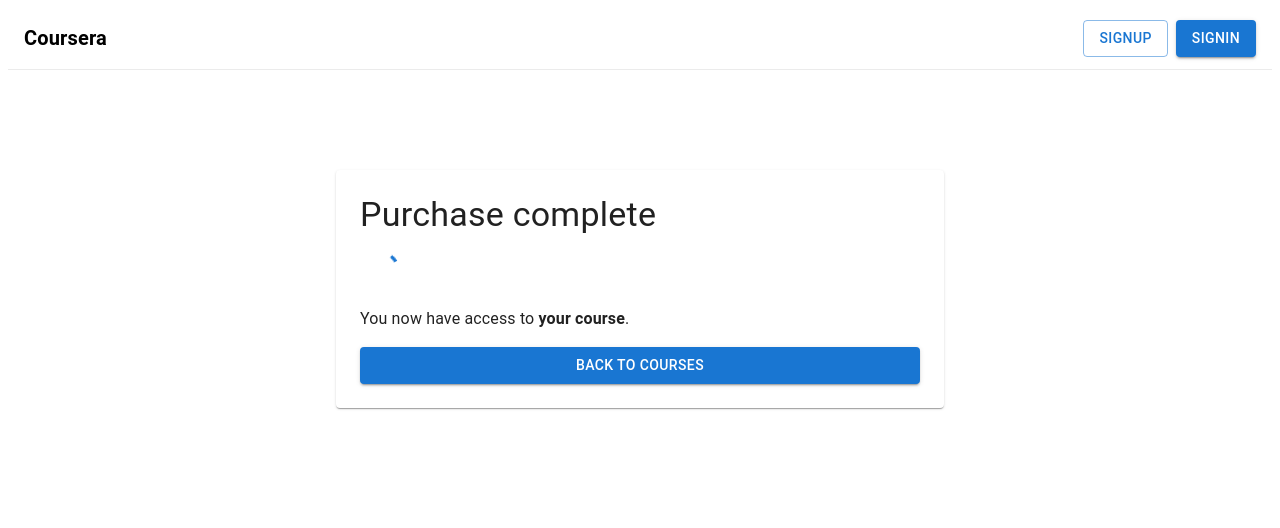
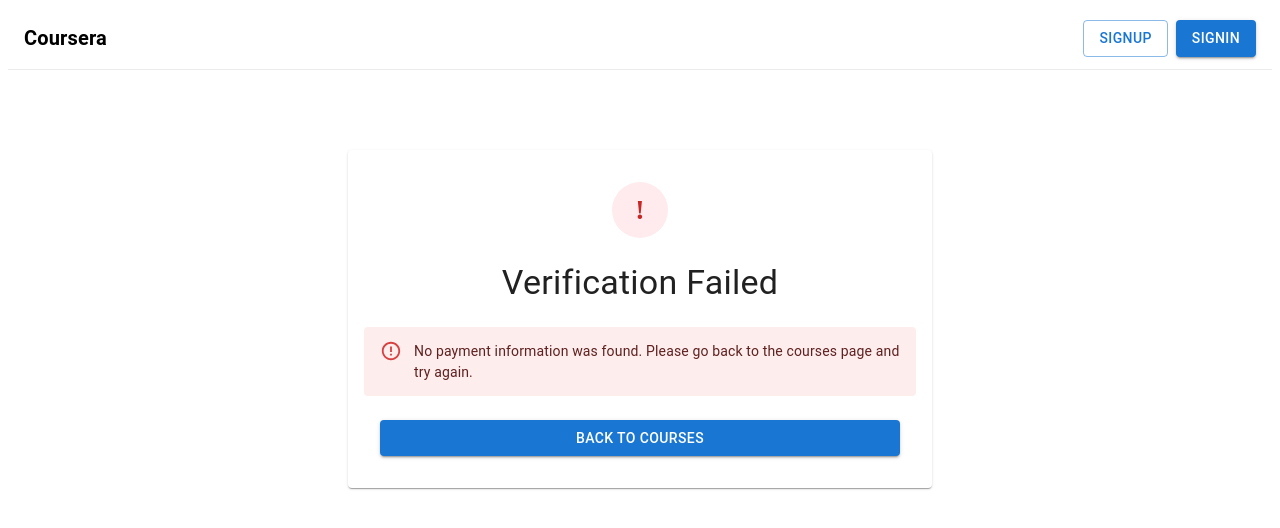
Before and after one commit to ANUKOOL324/Coursecean, a Next.js app: page /success in a window 1280 px wide. Shown: the top 528 px of the page. Built offline with nearby package versions, Linux system fonts and the light colour scheme.

Commit message:
add checkout success and cancel redirect pages

```diff
--- a/src/pages/success.tsx
+++ b/src/pages/success.tsx
@@ -1,52 +1,157 @@
-import { Button, Card, CircularProgress, Stack, Typography } from "@mui/material";
+import { Alert, Button, Card, CircularProgress, Divider, Stack, Typography } from "@mui/material";
 import axios from "axios";
 import { useRouter } from "next/router";
 import { useEffect, useState } from "react";
+
+// Turn raw API error messages into friendlier text for the user.
+function getFriendlyErrorMessage(serverMessage: string): string {
+    if (serverMessage === "Payment not completed yet") {
+        return "Your payment is still processing. Please wait a moment and refresh this page.";
+    }
+
+    if (serverMessage === "session_id is required") {
+        return "No payment information was found. Please go back to the courses page and try again.";
+    }
+
+    if (serverMessage.includes("STRIPE_SECRET_KEY")) {
+        return "Payment verification is not set up on the server. Please contact support.";
+    }
+
+    return serverMessage;
+}
 
 function Success() {
     const router = useRouter();
     const [loading, setLoading] = useState(true);
     const [courseTitle, setCourseTitle] = useState("your course");
-    const [message, setMessage] = useState("Verifying your payment...");
+    const [message, setMessage] = useState("");
+
+    // Only true when /api/stripe/confirm confirms payment_status === "paid".
+    const [purchaseConfirmed, setPurchaseConfirmed] = useState(false);
 
     useEffect(() => {
+        // router.query is empty on first render — wait until Next.js reads the URL.
+        if (!router.isReady) {
+            return;
+        }
+
         const sessionId = router.query.session_id;
 
-        if (typeof sessionId !== "string") {
+        if (typeof sessionId !== "string" || !sessionId) {
+            setMessage("No payment information was found. Please go back to the courses page and try again.");
+            setPurchaseConfirmed(false);
+            setLoading(false);
             return;
         }
 
         const confirmPayment = async () => {
             try {
                 const response = await axios.get(`/api/stripe/confirm?session_id=${sessionId}`);
+
                 if (response.data.courseTitle) {
                     setCourseTitle(response.data.courseTitle);
                 }
-                setMessage("Payment completed successfully.");
+
+                setMessage("Your payment was confirmed. The course is now yours!");
+                setPurchaseConfirmed(true);
             } catch (error) {
-                setMessage("Payment was completed, but we could not verify it right now.");
+                // Read the helpful message from our API when available.
+                let errorMessage =
+                    "We could not verify your payment right now. If money was taken, please check your Stripe dashboard or contact support.";
+
+                if (axios.isAxiosError(error) && error.response?.data?.message) {
+                    errorMessage = getFriendlyErrorMessage(error.response.data.message);
+                }
+
+                setMessage(errorMessage);
+                setPurchaseConfirmed(false);
             } finally {
                 setLoading(false);
             }
         };
 
         confirmPayment();
-    }, [router.query.session_id]);
+    }, [router.isReady, router.query.session_id]);
 
-    return <div style={{display: "flex", justifyContent: "center", paddingTop: 100, paddingInline: 16}}>
-        <Card style={{maxWidth: 560, width: "100%", padding: 24}}>
-            <Stack spacing={2}>
-                <Typography variant="h4">Purchase complete</Typography>
-                {loading ? <CircularProgress /> : <Typography variant="body1">{message}</Typography>}
-                <Typography variant="body1">
-                    You now have access to <strong>{courseTitle}</strong>.
-                </Typography>
-                <Button variant="contained" onClick={() => router.push("/courses")}>
-                    Back to courses
-                </Button>
-            </Stack>
-        </Card>
-    </div>;
+    return (
+        <div style={{ display: "flex", justifyContent: "center", paddingTop: 80, paddingInline: 16 }}>
+            <Card style={{ maxWidth: 520, width: "100%", padding: 32 }}>
+                <Stack spacing={3} alignItems="center">
+                    {/* Simple status circle — no extra icon package needed */}
+                    {loading ? (
+                        <CircularProgress size={48} />
+                    ) : (
+                        <div
+                            style={{
+                                width: 56,
+                                height: 56,
+                                borderRadius: "50%",
+                                display: "flex",
+                                alignItems: "center",
+                                justifyContent: "center",
+                                fontSize: 28,
+                                fontWeight: "bold",
+                                backgroundColor: purchaseConfirmed ? "#e8f5e9" : "#ffebee",
+                                color: purchaseConfirmed ? "#2e7d32" : "#c62828",
+                            }}
+                        >
+                            {purchaseConfirmed ? "✓" : "!"}
+                        </div>
+                    )}
+
+                    <Typography variant="h4" textAlign="center">
+                        {loading
+                            ? "Verifying Payment"
+                            : purchaseConfirmed
+                              ? "Payment Successful!"
+                              : "Verification Failed"}
+                    </Typography>
+
+                    {loading && (
+                        <Typography variant="body1" textAlign="center" color="text.secondary">
+                            Please wait while we confirm your payment with Stripe...
+                        </Typography>
+                    )}
+
+                    {!loading && (
+                        <Alert severity={purchaseConfirmed ? "success" : "error"} sx={{ width: "100%" }}>
+                            {message}
+                        </Alert>
+                    )}
+
+                    {purchaseConfirmed && (
+                        <>
+                            <Divider sx={{ width: "100%" }} />
+                            <Stack spacing={1} alignItems="center">
+                                <Typography variant="body1" textAlign="center">
+                                    Thank you for your purchase!
+                                </Typography>
+                                <Typography variant="h6" textAlign="center" color="primary">
+                                    {courseTitle}
+                                </Typography>
+                                <Typography variant="body2" textAlign="center" color="text.secondary">
+                                    You can start learning right away from the courses page.
+                                </Typography>
+                            </Stack>
+                        </>
+                    )}
+
+                    {/*
+                      Keep ?refreshPurchases=true so /courses re-fetches purchased IDs
+                      and the just-bought course shows "Purchased" immediately.
+                    */}
+                    <Button
+                        variant="contained"
+                        onClick={() => router.push("/courses?refreshPurchases=true")}
+                        fullWidth
+                        disabled={loading}
+                    >
+                        {purchaseConfirmed ? "Go to My Courses" : "Back to Courses"}
+                    </Button>
+                </Stack>
+            </Card>
+        </div>
+    );
 }
 
 export default Success;
```
Also changed, not shown: src/pages/cancel.tsx (+35 -14 lines).
